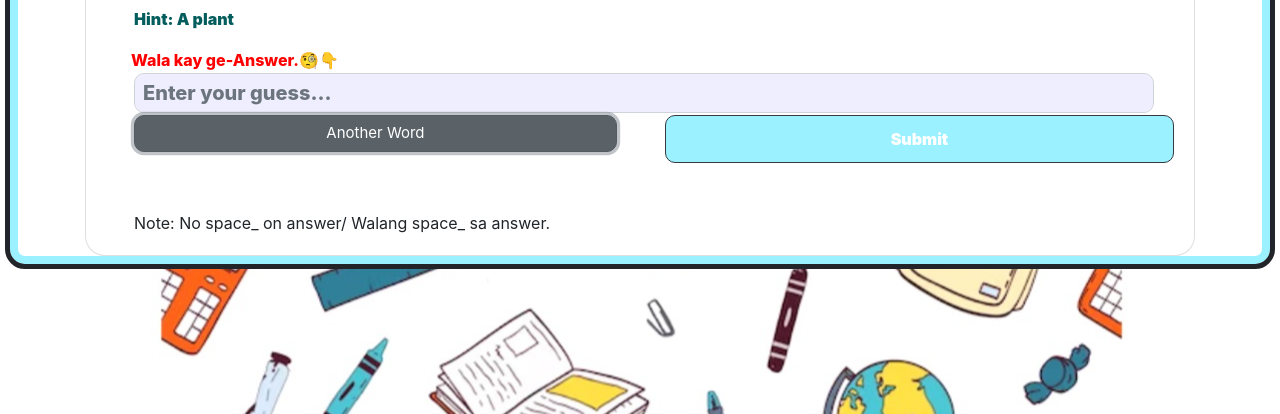
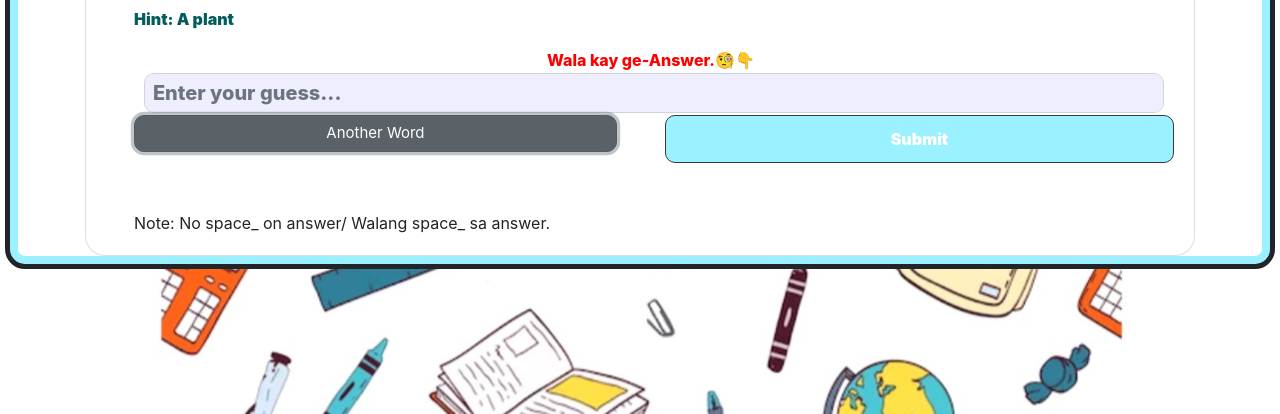
Before and after one commit to ronix851/Bbquiz2, a plain HTML site: page scramble.html in a window 1280 px wide. Both pictures are taken after a click on the input "Another Word". Shown: the part 386-800 px from the top of the page. Drawn offline with nearby package versions, Linux system fonts and the light colour scheme.

Commit message:
Update scramble.html

```diff
--- a/scramble.html
+++ b/scramble.html
@@ -266,7 +266,7 @@ body {
                 <div class="container" id="main">
                     <h5>Guess the scrambled word...</h5>
                 </div>
-                <div class="card-body pl-5">
+                <center><div class="card-body pl-5">
                     <div class="container" id="word1">
                     <p id="word" ></p>
                     </div>
@@ -289,7 +289,7 @@ body {
                     </div>
                     <p5>Note: No space_ on answer/ Walang space_ sa answer.</p5>
 
-               </div>
+               </div></center>
             </div>
         </div>
     <div id="modal">
```
